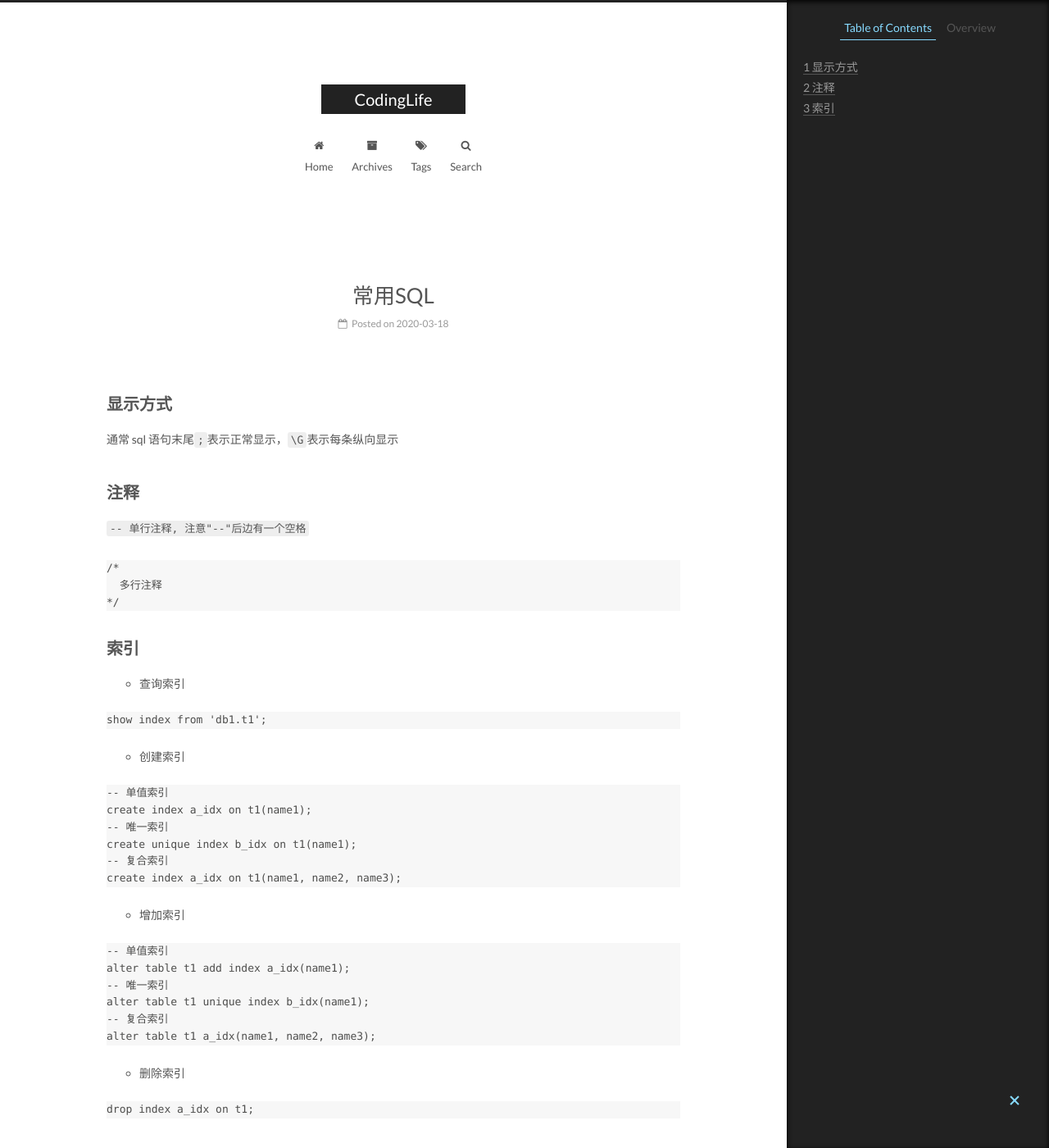
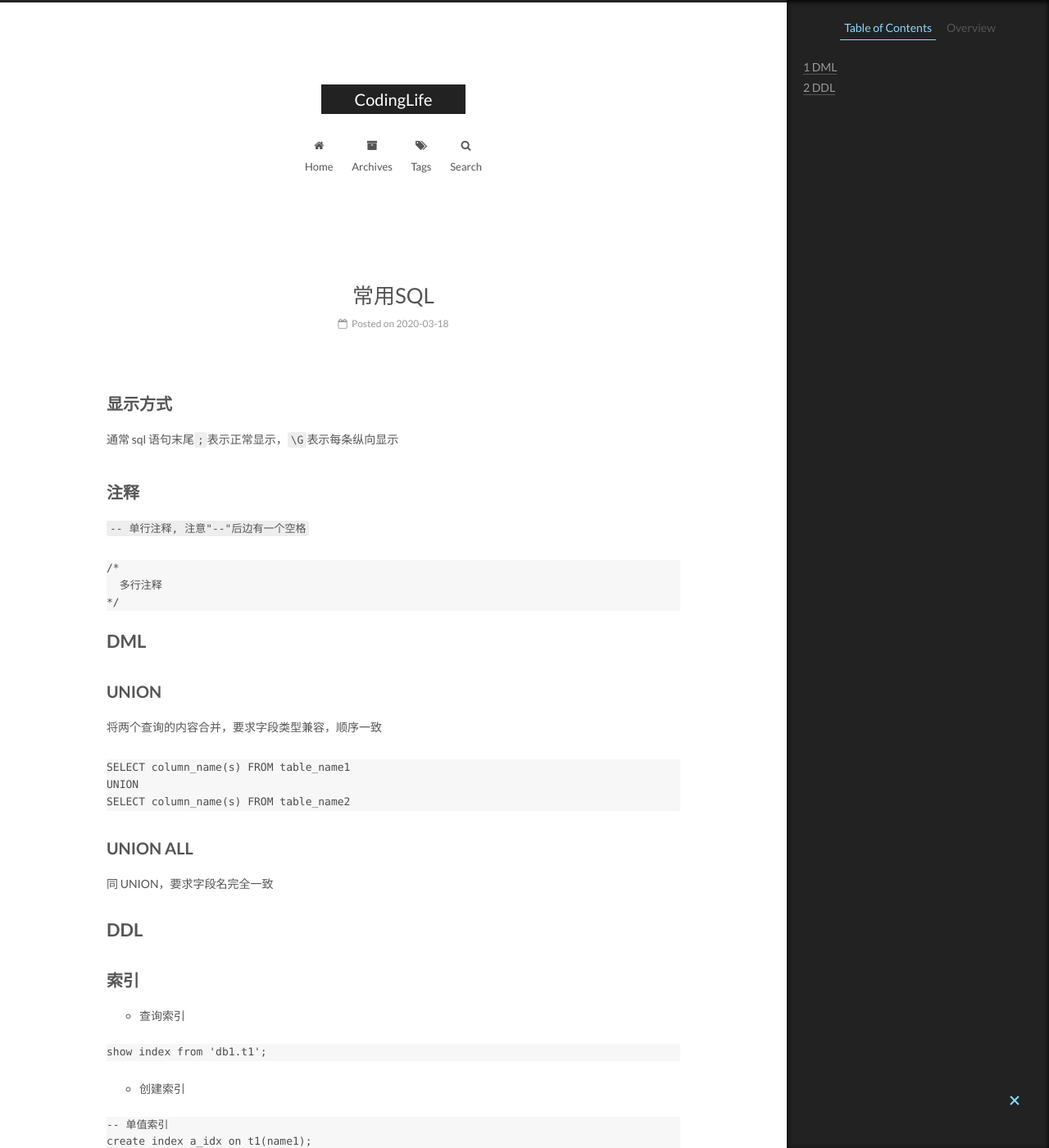
Before and after one commit to CodeHunter2006/CodeHunter2006.github.io, a Jekyll site: the page built from _posts/2020-03-18-SQL_CMD.md, in a window 1280 px wide and 1400 px high. Shown: the whole window at 82% size. Built offline with Jekyll 4.4.1, drawn with Linux system fonts in a browser that asks for light colours.

Commit message:
[doc]: add contents.

````diff
--- a/_posts/2020-03-18-SQL_CMD.md
+++ b/_posts/2020-03-18-SQL_CMD.md
@@ -18,6 +18,24 @@
   多行注释
 */
 ```
+
+# DML
+
+## UNION
+
+将两个查询的内容合并，要求字段类型兼容，顺序一致
+
+```SQL
+SELECT column_name(s) FROM table_name1
+UNION
+SELECT column_name(s) FROM table_name2
+```
+
+## UNION ALL
+
+同 UNION，要求字段名完全一致
+
+# DDL
 
 ## 索引
 
````
Also changed, not shown: _posts/2020-04-07-MySQL_Index_Optimize_1.md (+38 -14 lines).
